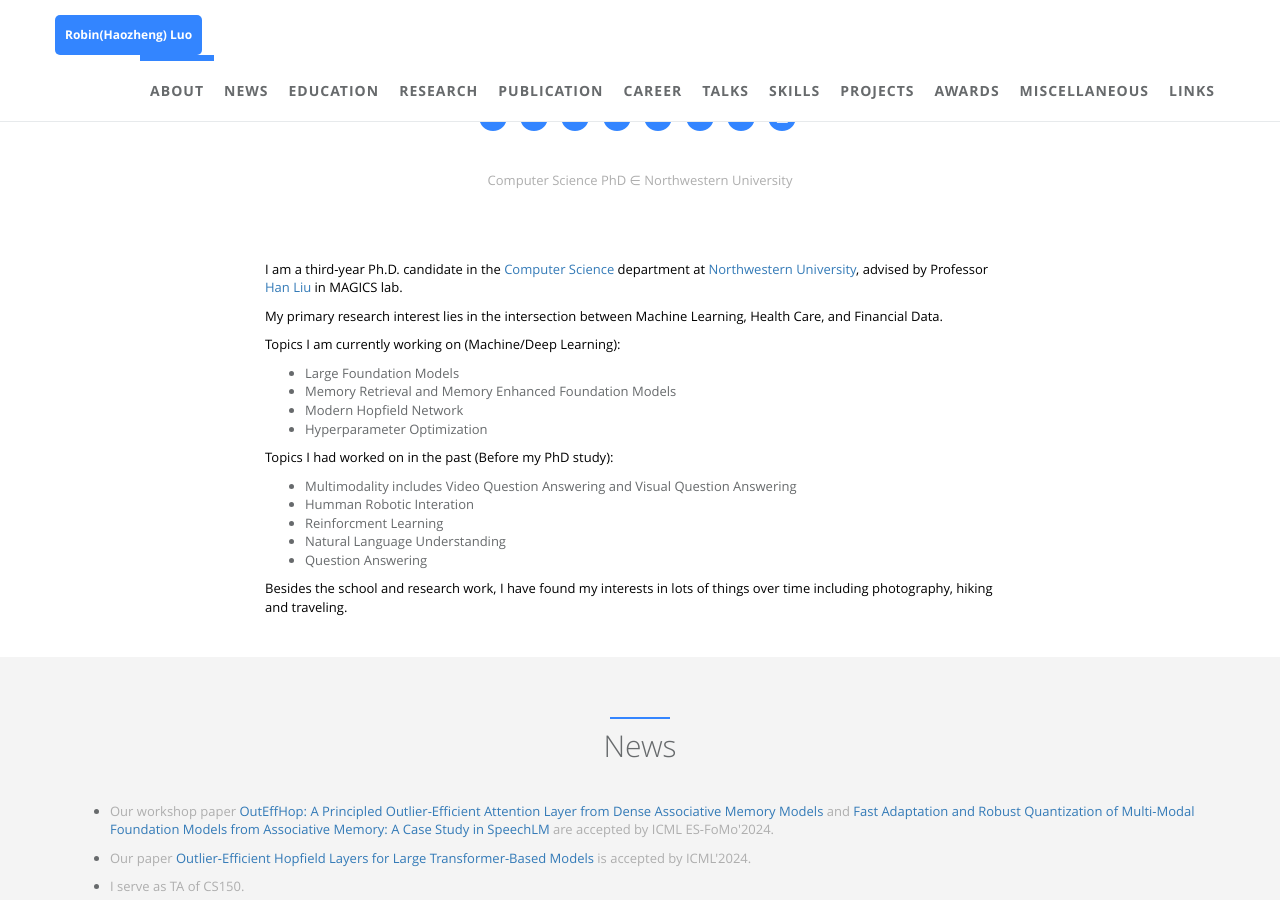
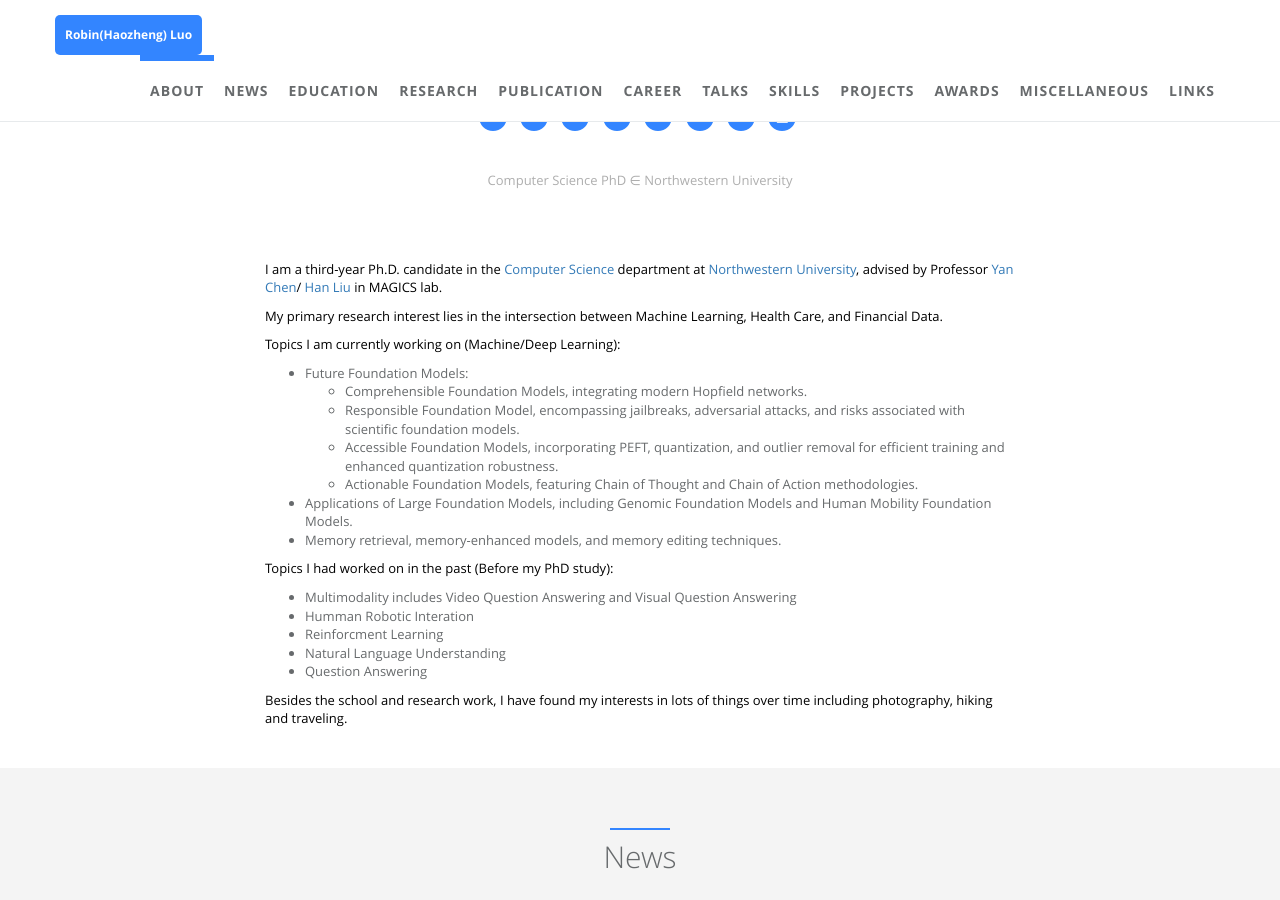
Before and after one commit to robinzixuan/robin.github.io, a Jekyll site: the page built from index.html, in a window 1280 px wide and 900 px high, scrolled down 689 px. Built offline with Jekyll 4.4.1, drawn with Linux system fonts in a browser that asks for light colours.

Commit message:
Update about.html

```diff
--- a/_includes/sections/about.html
+++ b/_includes/sections/about.html
@@ -90,14 +90,20 @@
             <p><span data-i18n="about_me.des">{{ site.author.desc }}</span></p>
         </div>
         <div class="col-lg-8 col-lg-offset-2 m-t-lg m-b-lg wow zoomIn">
-            <p style="color:black;">I am a third-year Ph.D. candidate in the <a href="https://www.mccormick.northwestern.edu/computer-science/">Computer Science</a> department at <a href="https://www.northwestern.edu/">Northwestern University</a>, advised by Professor <a href="https://www.mccormick.northwestern.edu/research-faculty/directory/profiles/liu-han.html">Han Liu</a> in MAGICS lab.</p>
+            <p style="color:black;">I am a third-year Ph.D. candidate in the <a href="https://www.mccormick.northwestern.edu/computer-science/">Computer Science</a> department at <a href="https://www.northwestern.edu/">Northwestern University</a>, advised by Professor <a href='https://users.cs.northwestern.edu/~ychen/'>Yan Chen</a>/ <a href="https://www.mccormick.northwestern.edu/research-faculty/directory/profiles/liu-han.html">Han Liu</a> in MAGICS lab.</p>
             <p style="color:black;"> My primary research interest lies in the intersection between Machine Learning, Health Care, and Financial Data.</p>
             <p style="color:black;">Topics I am currently working on (Machine/Deep Learning):</p>
             <ul>
-              <li>Large Foundation Models</li>
-              <li>Memory Retrieval and Memory Enhanced Foundation Models</li>
-              <li>Modern Hopfield Network</li>
-              <li>Hyperparameter Optimization</li>
+              <li>Future Foundation Models:</li>
+                <ul>
+                  <li>Comprehensible Foundation Models, integrating modern Hopfield networks.</li>
+                  <li>Responsible Foundation Model, encompassing jailbreaks, adversarial attacks, and risks associated with scientific foundation models.</li>
+                  <li>Accessible Foundation Models, incorporating PEFT, quantization, and outlier removal for efficient training and enhanced quantization robustness. </li>
+                  <li>Actionable Foundation Models, featuring Chain of Thought and Chain of Action methodologies. </li>
+                </ul>
+               <li> Applications of Large Foundation Models, including Genomic Foundation Models and Human Mobility Foundation Models. </li>
+                <li> Memory retrieval, memory-enhanced models, and memory editing techniques.</li>
+
             </ul>
 
             <p style="color:black;">Topics I had worked on in the past (Before my PhD study): </p>
```
